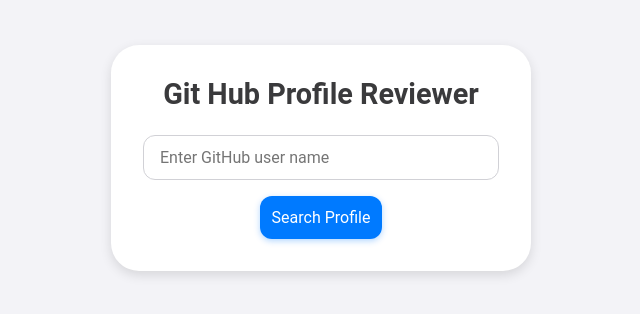
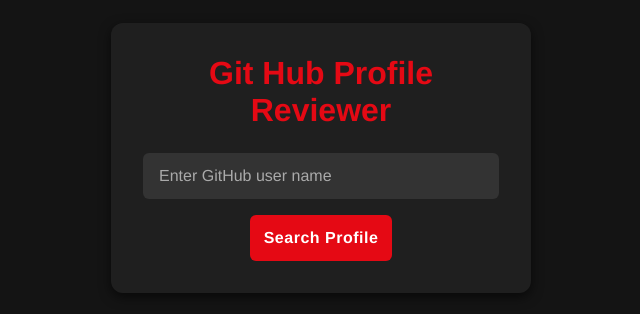
Before and after one commit to nbapat03/Github-Profile-Viewer, a plain HTML site: page index.html in a window 1280 px wide. Shown: the part 242-556 px from the top of the page, without its empty margins (319-959 px from the left). Drawn offline with Linux system fonts and the light colour scheme.

Commit message:
Update style.css

```diff
--- a/style.css
+++ b/style.css
@@ -2,12 +2,12 @@
   margin: 0;
   padding: 0;
   box-sizing: border-box;
-  font-family: "Google Sans", Roboto, sans-serif;
+  font-family: "Helvetica Neue", Helvetica, Arial, sans-serif;
 }
 
 body {
-  background-color: #f3f3f7;
-  color: #1c1c1e;
+  background-color: #141414;
+  color: #ffffff;
   display: flex;
   justify-content: center;
   align-items: center;
@@ -16,19 +16,20 @@ body {
 }
 
 .container {
-  background-color: #ffffff;
+  background-color: #1f1f1f;
   padding: 32px;
-  border-radius: 28px;
-  box-shadow: 0 4px 12px rgba(0, 0, 0, 0.12);
+  border-radius: 12px;
+  box-shadow: 0 4px 12px rgba(0, 0, 0, 0.6);
   max-width: 420px;
   width: 100%;
   text-align: center;
 }
 
 .container h1 {
-  font-size: 1.8rem;
+  font-size: 2rem;
   margin-bottom: 24px;
-  color: #3a3a3c;
+  color: #e50914;
+  font-weight: bold;
 }
 
 .input-group {
@@ -38,42 +39,47 @@ body {
 }
 
 .input-group input[type="text"] {
-  padding: 12px 16px;
-  border: 1px solid #d1d1d6;
-  border-radius: 12px;
-  outline: none;
+  padding: 14px 16px;
+  border: none;
+  border-radius: 6px;
   font-size: 1rem;
-  transition: border-color 0.3s;
+  background-color: #333;
+  color: #fff;
+}
+
+.input-group input[type="text"]::placeholder {
+  color: #aaaaaa;
 }
 
 .input-group input[type="text"]:focus {
-  border-color: #007aff;
-  background-color: #f0f8ff;
+  outline: 2px solid #e50914;
+  background-color: #2a2a2a;
 }
 
 .input-group button {
-  padding: 12px;
+  padding: 14px;
   font-size: 1rem;
   border: none;
-  border-radius: 12px;
-  background-color: #007aff;
+  border-radius: 6px;
+  background-color: #e50914;
   color: #ffffff;
   cursor: pointer;
-  box-shadow: 0 2px 6px rgba(0, 122, 255, 0.3);
+  font-weight: bold;
+  letter-spacing: 0.5px;
   transition: background-color 0.3s ease;
 }
 
 .input-group button:hover {
-  background-color: #005ecb;
+  background-color: #b00610;
 }
 
 .profile-card {
   margin-top: 28px;
   padding: 24px;
-  background-color: #f9f9fb;
-  border-radius: 24px;
+  background-color: #2a2a2a;
+  border-radius: 12px;
   text-align: center;
-  box-shadow: 0 4px 8px rgba(0, 0, 0, 0.08);
+  box-shadow: 0 4px 8px rgba(0, 0, 0, 0.5);
   animation: fadeIn 0.3s ease-in-out;
 }
 
@@ -82,36 +88,38 @@ body {
   height: 100px;
   border-radius: 50%;
   object-fit: cover;
-  border: 3px solid #007aff;
+  border: 3px solid #e50914;
   margin-bottom: 16px;
 }
 
 .profile-card h2 {
   font-size: 1.4rem;
   margin-bottom: 10px;
-  color: #1c1c1e;
+  color: #ffffff;
 }
 
 .profile-card p {
   margin-bottom: 6px;
-  color: #3a3a3c;
+  color: #dddddd;
   font-size: 0.95rem;
 }
+
 .re-search-btn {
   margin-top: 20px;
   padding: 12px;
   font-size: 1rem;
   border: none;
-  border-radius: 12px;
-  background-color: #34c759;
+  border-radius: 6px;
+  background-color: #e50914;
   color: #ffffff;
   cursor: pointer;
-  box-shadow: 0 2px 6px rgba(52, 199, 89, 0.3);
+  font-weight: bold;
+  box-shadow: 0 2px 6px rgba(229, 9, 20, 0.4);
   transition: background-color 0.3s ease;
 }
 
 .re-search-btn:hover {
-  background-color: #28a745;
+  background-color: #b00610;
 }
 
 @keyframes fadeIn {
```
